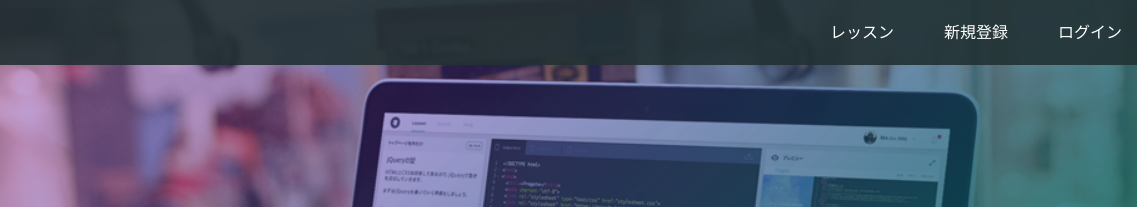
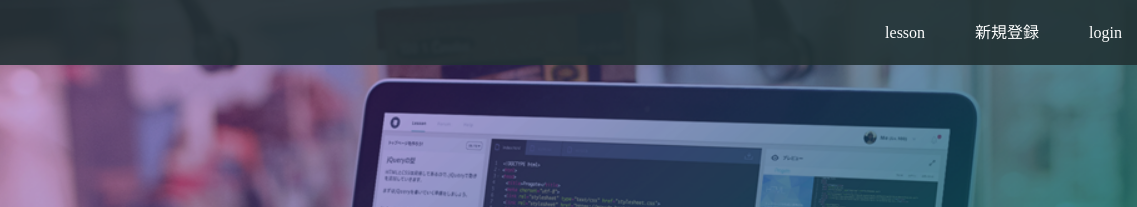
Before and after one commit to tettamatsumoto/sample, a plain HTML site: page index.html in a window 1280 px wide. Shown: the top 207 px of the page, 143-1280 px from the left. Drawn offline with Linux system fonts and the light colour scheme.

Commit message:
Update index.html

```diff
--- a/index.html
+++ b/index.html
@@ -15,9 +15,9 @@
       </div>
       <span class="fa fa-bars menu-icon"></span>
       <div class="header-right">
-        <a href="#">レッスン</a>
+        <a href="#">lesson</a>
         <a href="#">新規登録</a>
-        <a href="#" class="login">ログイン</a>
+        <a href="#" class="login">login</a>
       </div>
     </div>
   </header>
```
